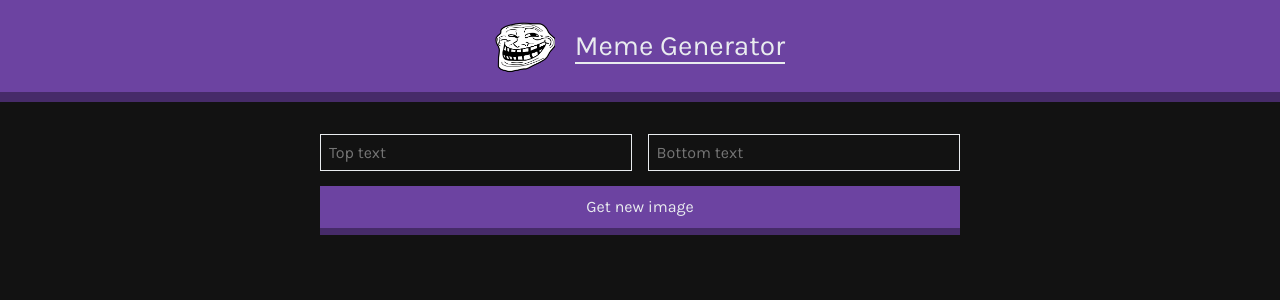
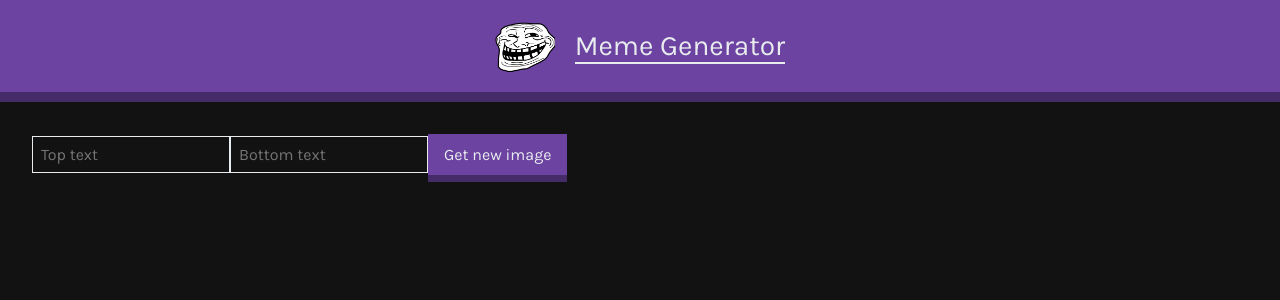
Before and after one commit to ZascuOfficial/Scrimba-Meme_Generator, a React (Vite) app in the folder meme-generator/: page / in a window 1280 px wide. Shown: the top 300 px of the page. Built offline with nearby package versions, Linux system fonts and the light colour scheme.

Commit message:
Change the form container to a regular div

```diff
--- a/meme-generator/src/js/components/Form.jsx
+++ b/meme-generator/src/js/components/Form.jsx
@@ -2,7 +2,7 @@ import React from 'react';
 
 export default function Form() {
   return (
-    <form>
+    <div className="form">
       <input
         type="text"
         placeholder="Top text"
@@ -22,6 +22,6 @@ export default function Form() {
       <button className="new-image-button">
         Get new image
       </button>
-    </form>
+    </div>
   );
 }
```
